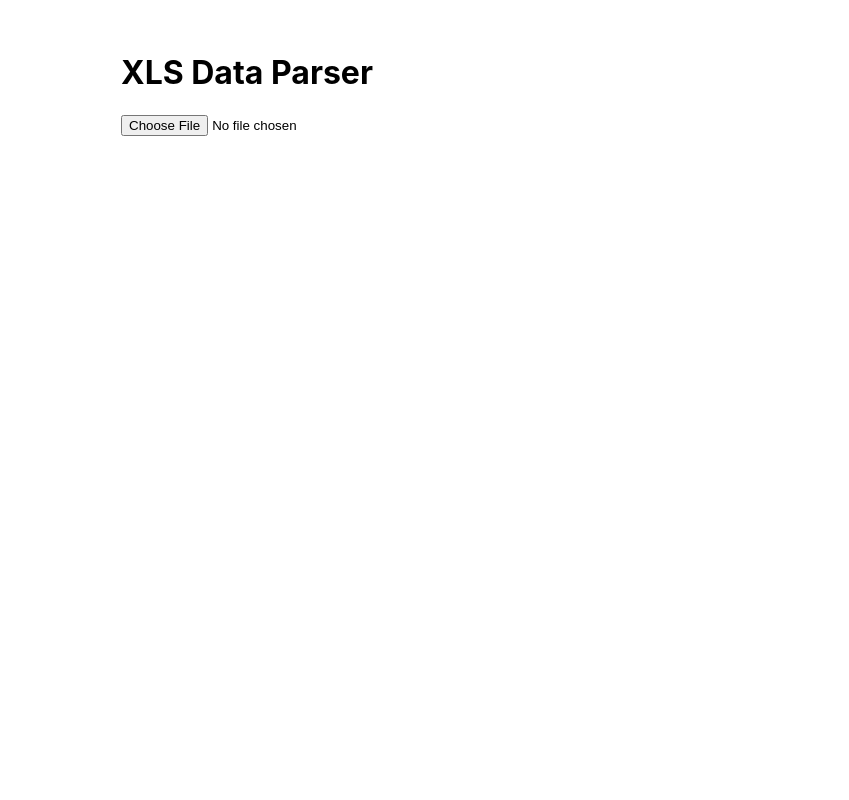
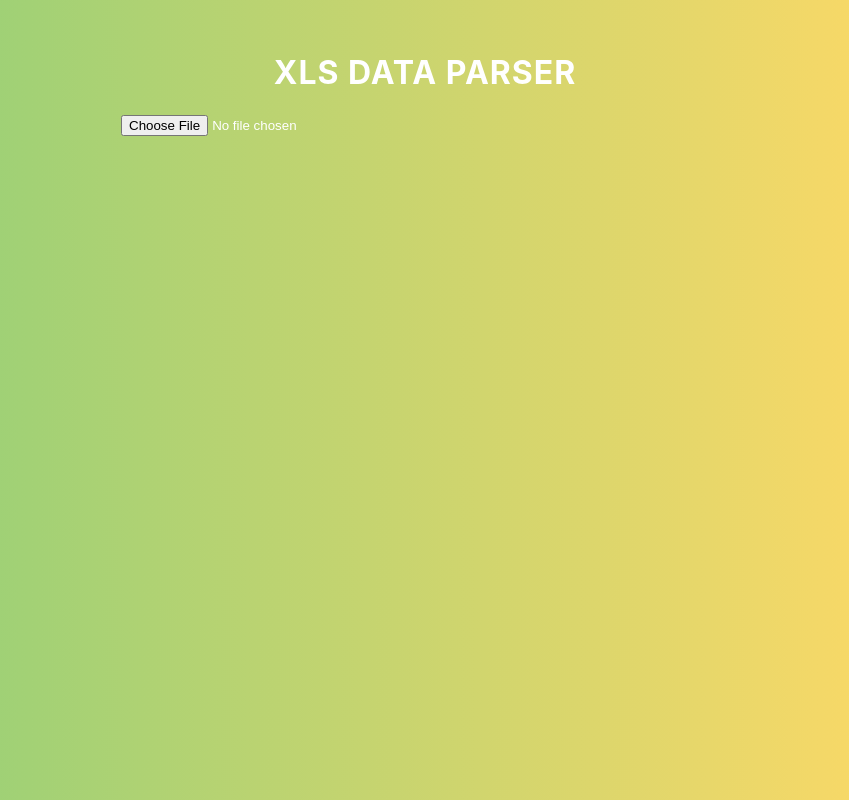
Before and after one commit to web2ls/XLSGrabber, an Electron app: page src/index.html in a window 1024 px wide. Shown: the whole page, without its empty margins (87-936 px from the left). Drawn offline with Linux system fonts and the light colour scheme.

Commit message:
minor UI changes

```diff
--- a/src/index.css
+++ b/src/index.css
@@ -1,9 +1,14 @@
 body {
+	width: 100%;
+	height: 100%;
+	overflow: hidden;
 	font-family: -apple-system, BlinkMacSystemFont, 'Segoe UI', Roboto,
 		Helvetica, Arial, sans-serif;
 	margin: auto;
 	max-width: 38rem;
 	padding: 2rem;
+	background-image: linear-gradient(to left, #ffd966, #97d077);
+	color: #fff;
 }
 
 table,
@@ -11,3 +16,14 @@ th,
 td {
 	border: 1px solid black;
 }
+
+h1 {
+	text-align: center;
+	letter-spacing: 1px;
+	text-transform: uppercase;
+}
+
+.content {
+	width: 100%;
+	overflow: auto;
+}
```
